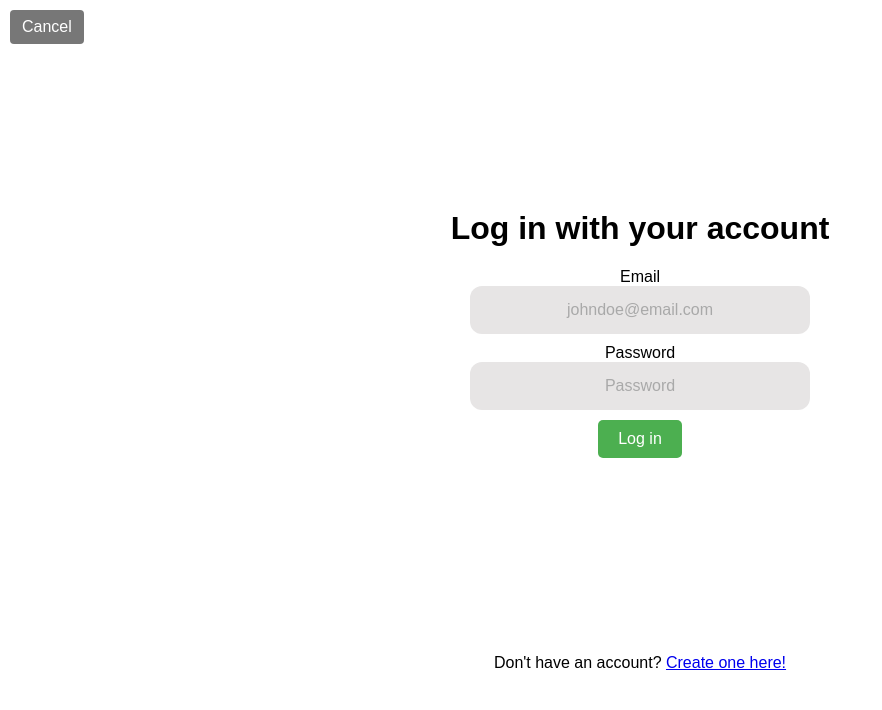
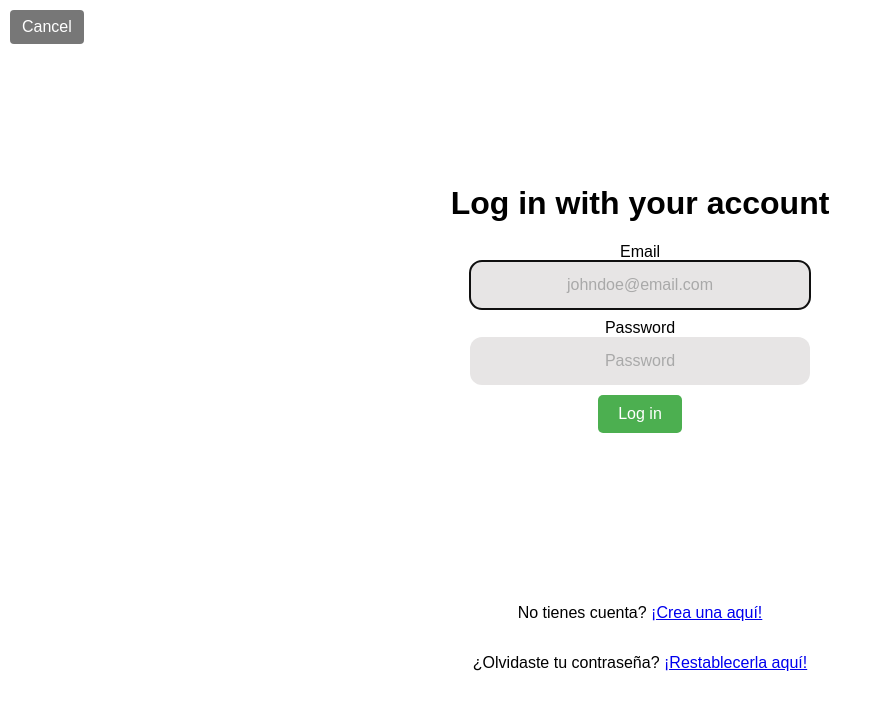
Before and after one commit to saulbruh/BoriSnacks, a Flask app: page /login in a window 1280 px wide. Shown: the top 710 px of the page, without its empty margins (0-882 px from the left). Run offline with Flask 3, Linux system fonts and the light colour scheme.

Commit message:
sistema de password reset

```diff
--- a/app.py
+++ b/app.py
@@ -1,11 +1,26 @@
 from flask import Flask, render_template, request, redirect, url_for, jsonify, session, flash  # type: ignore
 from flask_sqlalchemy import SQLAlchemy  # type: ignore
+from flask_mail import Mail, Message
+from itsdangerous import URLSafeTimedSerializer
 from werkzeug.security import generate_password_hash, check_password_hash
 import mariadb  # type: ignore
 import hashlib
+from dotenv import load_dotenv
+import os
+
+load_dotenv()  # Cargar variables de entorno desde .env
 
 app = Flask(__name__)
 app.secret_key = "1234"
+
+app.config['MAIL_SERVER'] = 'smtp.gmail.com'
+app.config['MAIL_PORT'] = 587
+app.config['MAIL_USE_TLS'] = True
+app.config['MAIL_USERNAME'] = os.getenv('MAIL_USERNAME')
+app.config['MAIL_PASSWORD'] = os.getenv('MAIL_PASSWORD')
+
+mail = Mail(app)
+serializer = URLSafeTimedSerializer(app.config['SECRET_KEY'])
 
 @app.route('/')
 def index():
@@ -182,6 +197,60 @@ def delete_account():
         flash("Wrong password. Account not deleted", "danger")
         return redirect(url_for('usuario'))
 
+@app.route('/reset_password_request', methods=['POST'])
+def reset_password_request():
+    email = request.form.get('correo')
+    if not email:
+        flash("El correo electrónico es requerido", "danger")
+        return redirect(url_for('login'))
+
+    conn = get_db_connection()
+    cursor = conn.cursor()
+
+    cursor.execute("SELECT id FROM usuarios WHERE correo_electronico = ?", (email,))
+    user = cursor.fetchone()
+    conn.close()
+
+    if user:
+        token = serializer.dumps(email, salt="reset-password")
+        reset_link = url_for('reset_password', token=token, _external=True)
+
+        msg = Message("Recuperación de contraseña",
+                      sender=app.config['MAIL_USERNAME'],
+                      recipients=[email])
+        msg.body = f"Para restablecer tu contraseña, haz clic en el siguiente enlace: {reset_link}"
+        mail.send(msg)
+
+        flash("Se ha enviado un correo con instrucciones para resetear tu contraseña.", "success")
+        return redirect(url_for('login'))
+
+    flash("Correo electrónico no encontrado", "danger")
+    return redirect(url_for('login'))
+
+@app.route('/reset_password/<token>', methods=['GET', 'POST'])
+def reset_password(token):
+    try:
+        email = serializer.loads(token, salt="reset-password", max_age=3600)  # Expira en 1 hora
+    except:
+        flash("Token inválido o expirado", "danger")
+        return redirect(url_for('login'))
+
+    if request.method == 'POST':
+        nueva_contraseña = request.form['nueva_contraseña']
+        hashed_password = generate_password_hash(nueva_contraseña)
+
+        conn = get_db_connection()
+        cursor = conn.cursor()
+        cursor.execute("UPDATE usuarios SET hashed_password = ? WHERE correo_electronico = ?",
+                       (hashed_password, email))
+        conn.commit()
+        conn.close()
+
+        flash("Tu contraseña ha sido restablecida con éxito.", "success")
+        return redirect(url_for('login'))
+
+    return render_template('reset_password.html', token=token)
+
 #Conexion a MariaDB sin ORM
 def get_db_connection():
     return mariadb.connect(
--- a/requirements.txt
+++ b/requirements.txt
@@ -1,12 +1,14 @@
 blinker==1.9.0
 click==8.1.8
 Flask==3.1.0
+Flask-Mail==0.10.0
 Flask-SQLAlchemy==3.1.1
 itsdangerous==2.2.0
 Jinja2==3.1.6
 mariadb==1.1.12
 MarkupSafe==3.0.2
 packaging==24.2
+python-dotenv==1.1.0
 SQLAlchemy==2.0.39
 typing_extensions==4.12.2
 Werkzeug==3.1.3
--- a/templates/login.html
+++ b/templates/login.html
@@ -13,7 +13,7 @@
       <h1>Log in with your account</h1>
       <form action="/login" method="POST">
         <label for="correo">Email</label>
-        <input type="email" id="correo" name="correo" placeholder="johndoe@email.com" required>
+        <input type="email" id="correo" name="correo" placeholder="johndoe@email.com" required autofocus>
         <br>
 
         <label for="contraseña">Password</label>
@@ -24,33 +24,13 @@
       </form>
     </div>
 
-    <p>Don't have an account? <a href="/registro">Create one here!</a></p>
+    <p>No tienes cuenta? <a href="/registro">¡Crea una aquí!</a></p>
+    <p>¿Olvidaste tu contraseña? <a href="#" onclick="document.getElementById('reset-password-form').style.display = 'block';">¡Restablecerla aquí!</a></p>
 
-    {% if 'user_id' in session %}
-    <form action="/logout" method="GET">
-      <button type="submit">Log out</button>
+    <form id="reset-password-form" method="POST" action="{{ url_for('reset_password_request') }}" style="display: none;">
+      <input type="email" name="correo" placeholder="Ingresa tu correo para resetear contraseña" required>
+      <button type="submit">Solicitar restablecimiento de contraseña</button>
     </form>
-    <button id="delete-account-btn" class="delete-button">Delete Account</button>
-
-    <!-- Primer pop-up de confirmación -->
-    <div id="confirm-popup" class="popup" style="display: none;">
-        <p>Are you sure you want to delete your account? You cannot undo this.</p>
-        <button id="confirm-yes">Yes, delete my account</button>
-        <button id="confirm-cancel">Cancel</button>
-    </div>
-
-    <!-- Segundo pop-up para ingresar la contraseña -->
-    <div id="password-popup" class="popup" style="display: none;">
-        <p>To confirm, enter your password:</p>
-        <input type="password" id="delete-password" placeholder="Ingresa tu contraseña">
-        <button id="submit-delete">Delete Account</button>
-        <button id="password-cancel">Cancel</button>
-    </div>
-
-    <form id="delete-form" method="POST" action="{{ url_for('delete_account') }}" style="display: none;">
-        <input type="hidden" name="contraseña" id="hidden-password">
-    </form>
-    {% endif %}
 
     {% with messages = get_flashed_messages(with_categories=true) %}
       {% if messages %}
--- a/templates/settings.html
+++ b/templates/settings.html
@@ -28,6 +28,10 @@
           <input type="hidden" name="contraseña" id="hidden-password">
       </form>
 
+      <form id="reset-password-form" method="POST" action="{{ url_for('reset_password_request') }}">
+          <input type="email" name="correo" placeholder="Ingresa tu correo para resetear contraseña" required>
+          <button type="submit">Solicitar restablecimiento de contraseña</button>
+      </form>
 
     {% endif %}
 {% endblock %}
```
Also changed, not shown: templates/reset_password.html (added, +22 -0 lines), 1 other file.
